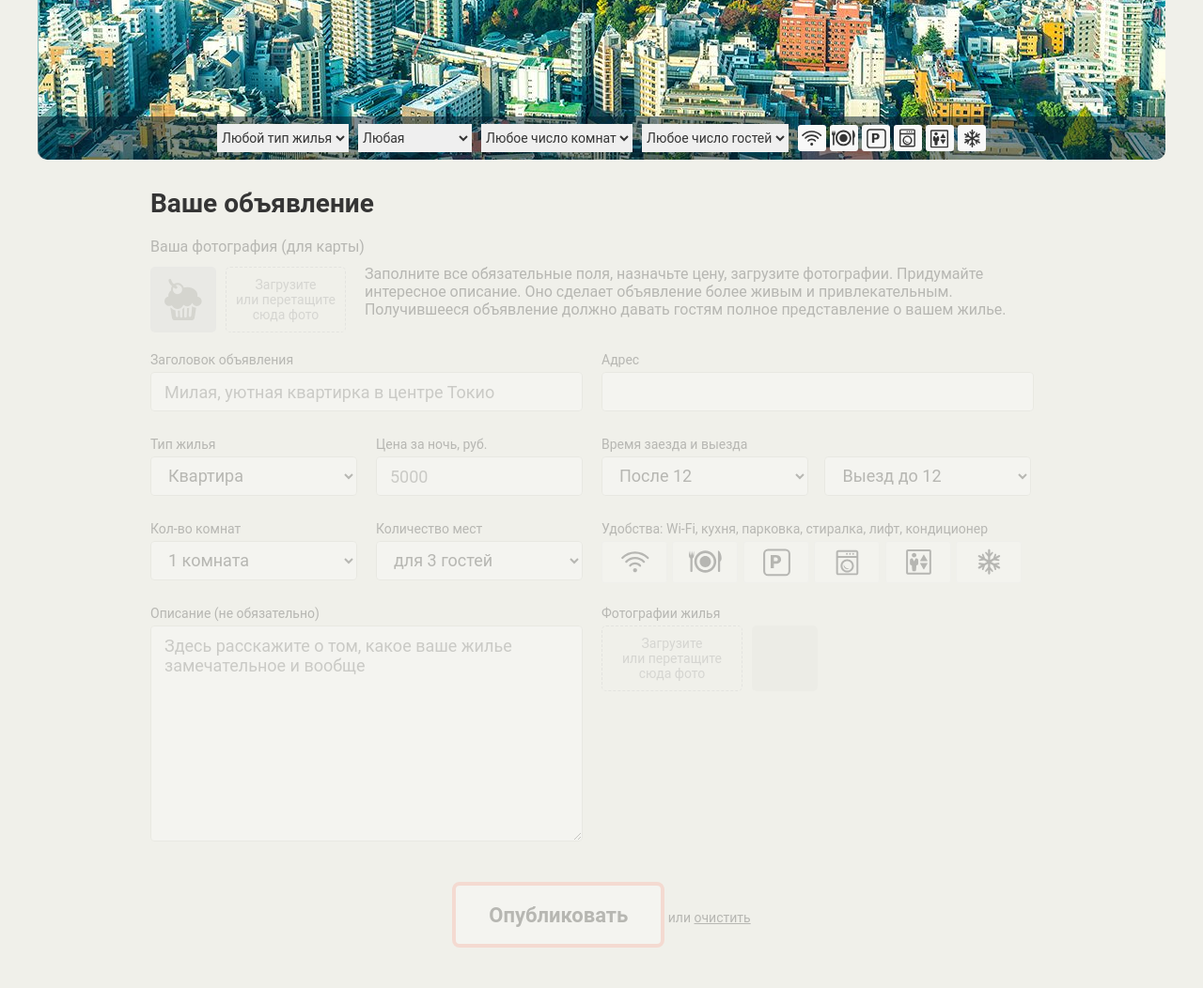
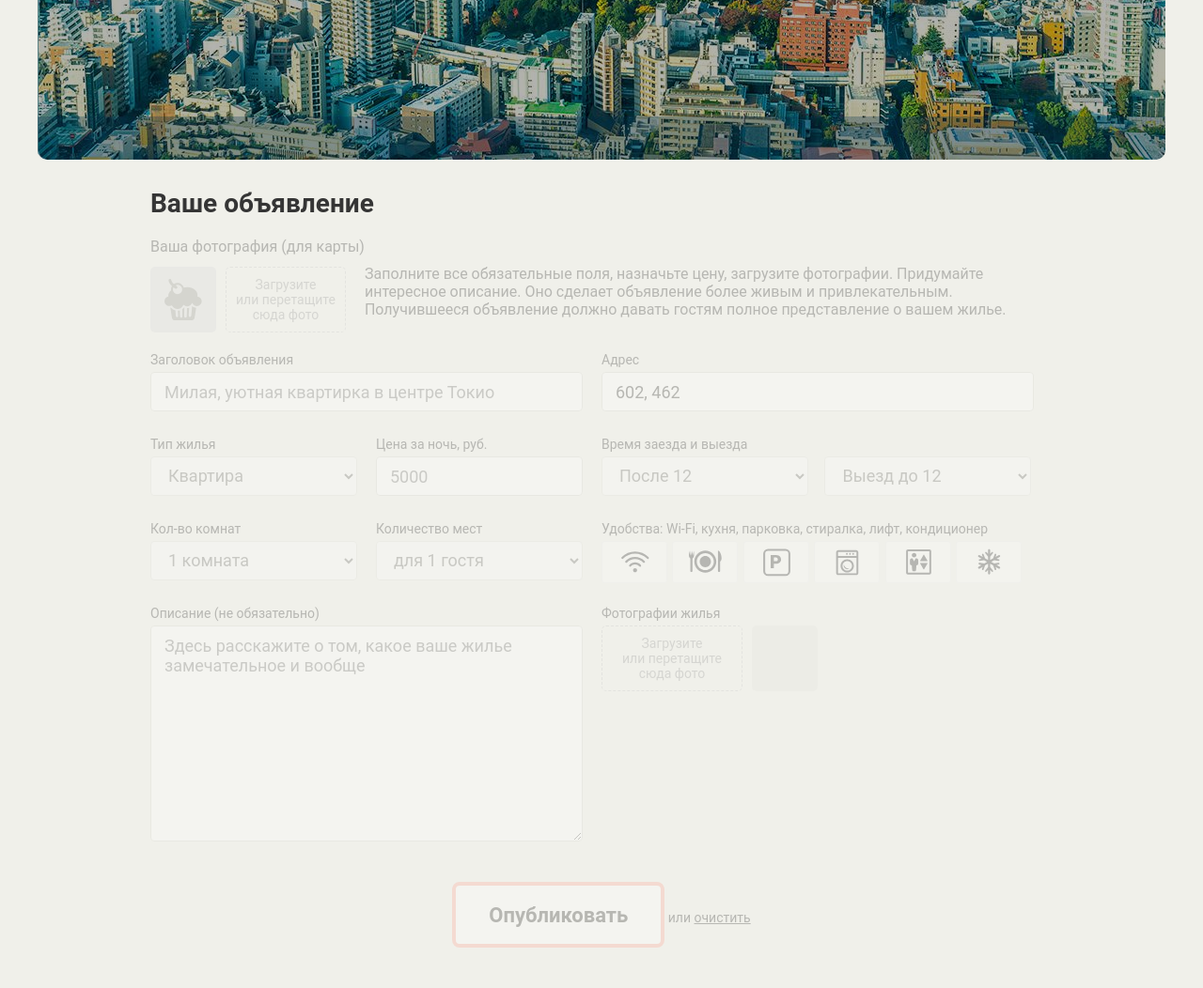
Before and after one commit to KabaninArtem/359263-keksobooking-18, a website: page index.html in a window 1280 px wide. Shown: the part 580-1632 px from the top of the page at 94% size. Drawn offline with Linux system fonts and the light colour scheme; files whose address does not match are found by name.

Commit message:
Add handlers

```diff
--- a/index.html
+++ b/index.html
@@ -16,7 +16,7 @@
     </div>
 
     <!-- Карта объявлений -->
-    <section class="map">
+    <section class="map map--faded">
 
       <!-- Метки объявлений -->
       <div class="map__pins">
@@ -144,9 +144,9 @@
         <fieldset class="ad-form__element">
           <label class="ad-form__label" for="capacity">Количество мест</label>
           <select id="capacity" name="capacity">
-            <option value="3" selected>для 3 гостей</option>
+            <option value="3">для 3 гостей</option>
             <option value="2">для 2 гостей</option>
-            <option value="1">для 1 гостя</option>
+            <option value="1" selected>для 1 гостя</option>
             <option value="0">не для гостей</option>
           </select>
         </fieldset>
--- a/js/main.js
+++ b/js/main.js
@@ -1,5 +1,6 @@
 'use strict';
 
+var ENTER_KEYCODE = 13;
 var MOCK_INFO = {
   photos: [
     'http://o0.github.io/assets/images/tokyo/hotel1.jpg',
@@ -19,19 +20,35 @@ var HUMANIZE_TYPE = {
 };
 var featureClassTemplate = 'popup__feature--';
 var MOCK_QUANTITY = 8;
-var mocksList = generateMockData(MOCK_QUANTITY);
-var pinsMap = document.querySelector('.map__pins');
-var cardTemplate = document.querySelector('#card');
-var filtersContainer = document.querySelector('.map__filters-container');
-var pinsMapPosition = pinsMap.getBoundingClientRect();
+var NOT_FOR_GUESTS_QUANTITY = '100';
+var NOT_FOR_GUESTS_VALUE = '0';
 var pinTemplate = {
   element: document.querySelector('#pin'),
-  size: 65,
+  width: 65,
+  height: 87
 };
+var roomNumber = document.querySelector('#room_number');
+var pinsMap = document.querySelector('.map__pins');
+var map = document.querySelector('.map');
+var mainPin = document.querySelector('.map__pin--main');
+var adForm = document.querySelector('.ad-form');
+var filtersContainer = document.querySelector('.map__filters-container');
+var mocksList = generateMockData(MOCK_QUANTITY);
 
 function generateRandomValue(max, min) {
   min = min || 0;
   return Math.floor(min + Math.random() * (max - min));
+}
+
+function getElementPosition(element) {
+  return element.getBoundingClientRect();
+}
+
+function getPinPosition(pin) {
+  return {
+    x: Math.floor(pin.offsetLeft + pinTemplate.width / 2),
+    y: Math.floor(pin.offsetTop + pinTemplate.height),
+  };
 }
 
 function getRandomArray(array) {
@@ -43,6 +60,7 @@ function getRandomElemFromArray(array) {
 }
 
 function generateMockData(length) {
+  var pinsMapPosition = getElementPosition(pinsMap);
   var mocks = [];
   for (var i = 0; i < length; i++) {
     var mockData = {
@@ -63,7 +81,7 @@ function generateMockData(length) {
         photos: getRandomArray(MOCK_INFO.photos),
       },
       location: {
-        x: generateRandomValue(pinsMapPosition.right - (pinTemplate.size / 2), pinsMapPosition.left + (pinTemplate.size / 2)),
+        x: generateRandomValue(pinsMapPosition.right - (pinTemplate.width / 2), pinsMapPosition.left + (pinTemplate.width / 2)),
         y: generateRandomValue(630, 130),
       }
     };
@@ -141,10 +159,55 @@ function createCard(template, data) {
   return card;
 }
 
-function renderDescriptionCard(template, data) {
+function renderDescriptionCard(data) {
+  var template = document.querySelector('#card');
   var card = createCard(template, data);
   filtersContainer.appendChild(card);
 }
 
-renderPins(mocksList);
-renderDescriptionCard(cardTemplate, mocksList[0]);
+// renderPins(mocksList);
+// renderDescriptionCard(mocksList[0])
+
+function prepareFormInputs(form, isDisabled) {
+  var fieldsets = form.querySelectorAll('fieldset');
+
+  for (var i = 0, len = fieldsets.length; i < len; i++) {
+    fieldsets[i].disabled = isDisabled || false;
+  }
+}
+
+function setAddressOfPin(pin) {
+  var addressInput = document.querySelector('#address');
+  var position = getPinPosition(pin);
+  addressInput.value = position.x + ', ' + position.y;
+}
+
+function activatePage() {
+  removeClass(map, 'map--faded');
+  removeClass(adForm, 'ad-form--disabled');
+  prepareFormInputs(adForm, false);
+  setAddressOfPin(mainPin);
+}
+
+function removeClass(elem, className) {
+  elem.classList.remove(className);
+}
+
+function onPinEnterPress(evt) {
+  if (evt.keyCode === ENTER_KEYCODE) {
+    activatePage();
+  }
+}
+
+function onRoomQuantityChange(evt) {
+  var capacitySelect = document.querySelector('#capacity');
+  var quantity = evt.target.value;
+  capacitySelect.value = quantity !== NOT_FOR_GUESTS_QUANTITY ? quantity : NOT_FOR_GUESTS_VALUE;
+}
+
+prepareFormInputs(adForm, true);
+setAddressOfPin(mainPin);
+
+mainPin.addEventListener('mousedown', activatePage);
+mainPin.addEventListener('keydown', onPinEnterPress);
+roomNumber.addEventListener('change', onRoomQuantityChange);
```
